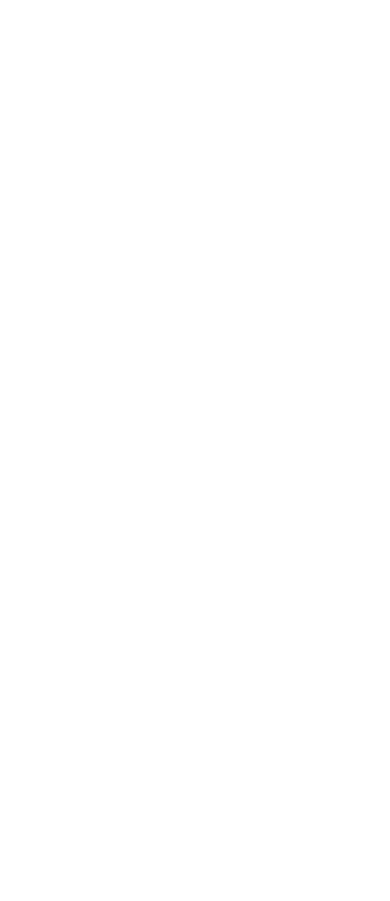
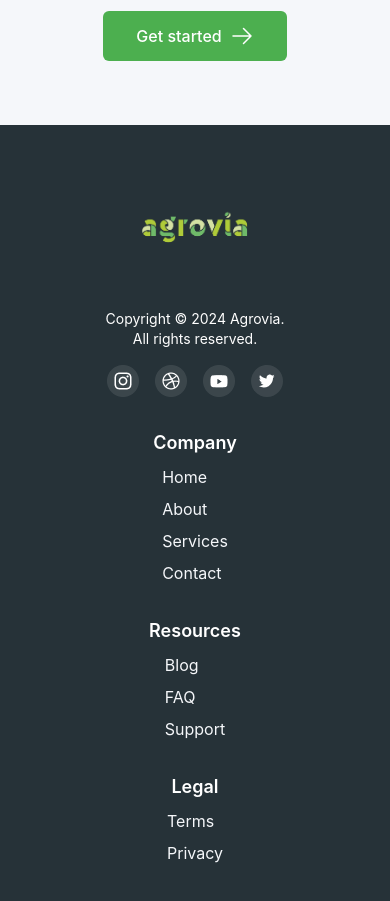
Before and after one commit to zestones/react-landing-page-template, a React (Vite) app in the folder agrovia/: page / in a window 390 px wide. Shown: the part 4180-5081 px from the top of the page. Before the commit the page ends 4031 px from the top, so only its background shows below. Built offline with nearby package versions, Linux system fonts and the light colour scheme.

Commit message:
feat: responsive footer components

```diff
--- a/agrovia/src/App.jsx
+++ b/agrovia/src/App.jsx
@@ -30,8 +30,8 @@ function App() {
         title="How to design your site footer like <br />we did"
         description="Donec a eros justo. Fusce egestas tristique ultrices. Nam tempor, augue nec tincidunt molestie, massa nunc varius arcu, at scelerisque elit erat a magna. Donec quis erat at libero ultrices mollis. In hac habitasse platea dictumst. Vivamus vehicula leo dui, at porta nisi facilisis finibus. In euismod augue vitae nisi ultricies, non aliquet urna tincidunt. Integer in nisi eget nulla commodo faucibus efficitur quis massa. Praesent felis est, finibus et nisi ac, hendrerit venenatis libero. Donec consectetur faucibus ipsum id gravida."
       />
-      {/* <Banner />
-      <Footer /> */}
+      <Banner />
+      <Footer />
     </>
   )
 }
--- a/agrovia/src/components/Footer/Footer.jsx
+++ b/agrovia/src/components/Footer/Footer.jsx
@@ -1,56 +1,59 @@
-
-import Logo from '../../assets/logo.png'
-
-import InstagramIcon from '../../assets/instagram-icon.png'
-import WebsiteIcon from '../../assets/website-icon.png'
-import YoutubeIcon from '../../assets/youtube-icon.png'
-import TwitterIcon from '../../assets/twitter-icon.svg'
+import Logo from '../../assets/logo.png';
+import InstagramIcon from '../../assets/instagram-icon.png';
+import WebsiteIcon from '../../assets/website-icon.png';
+import YoutubeIcon from '../../assets/youtube-icon.png';
+import TwitterIcon from '../../assets/twitter-icon.svg';
 
 function Footer() {
-
     return (
-        <footer className="bg-neutral-black text-white" id='footer'>
-            <div className="container mx-auto flex flex-row justify-center items-center px-4 py-10 w-full">
-                <div className="flex flex-col space-y-4 w-1/4">
-                    <img src={Logo} alt="Agrovia" className="w-32 h-auto" />
-                    <p>Copyright &copy; 2024 Agrovia. <br /> All rights reserved.</p>
-                    <div className="flex space-x-2 mt-8">
-                        <img src={InstagramIcon} alt="Instagram" className="w-8" />
-                        <img src={WebsiteIcon} alt="Website" className="w-8" />
-                        <img src={YoutubeIcon} alt="Youtube" className="w-8" />
-                        <img src={TwitterIcon} alt="Twitter" className="w-8" />
+        <footer className="bg-neutral-black text-white py-10" id='footer'>
+            <div className="container mx-auto px-4">
+                <div className="flex flex-col items-center md:flex-row md:justify-between">
+                    <div className="flex flex-col items-center md:items-start mb-8 md:mb-0 text-center md:text-left w-full md:w-1/3">
+                        <img src={Logo} alt="Agrovia" className="w-32 h-auto mb-4" />
+                        <p className="text-sm md:text-base mb-4">
+                            Copyright &copy; 2024 Agrovia. <br /> All rights reserved.
+                        </p>
+                        <div className="flex space-x-4 justify-center md:justify-start">
+                            <img src={InstagramIcon} alt="Instagram" className="w-8 h-8" />
+                            <img src={WebsiteIcon} alt="Website" className="w-8 h-8" />
+                            <img src={YoutubeIcon} alt="Youtube" className="w-8 h-8" />
+                            <img src={TwitterIcon} alt="Twitter" className="w-8 h-8" />
                         </div>
                     </div>
-                <div className="flex space-x-4 w-3/4 justify-center">
-                    <div className="flex flex-col w-1/4 items-start">
-                        <h3 className="text-lg font-semibold">Company</h3>
-                        <ul className="mt-2 space-y-2">
-                            <li className="text-neutral-silver">Home</li>
-                            <li className="text-neutral-silver">About</li>
-                            <li className="text-neutral-silver">Services</li>
-                            <li className="text-neutral-silver">Contact</li>
+
+                    <div className="flex flex-col md:flex-row md:space-x-8 w-full md:w-2/3">
+                        <div className="flex flex-col items-center mb-8 md:mb-0 w-full md:w-1/4">
+                            <h3 className="text-lg font-semibold mb-2">Company</h3>
+                            <ul className="space-y-2">
+                                <li className="text-neutral-silver hover:text-primary-primary transition">Home</li>
+                                <li className="text-neutral-silver hover:text-primary-primary transition">About</li>
+                                <li className="text-neutral-silver hover:text-primary-primary transition">Services</li>
+                                <li className="text-neutral-silver hover:text-primary-primary transition">Contact</li>
                             </ul>
                         </div>
-                    <div className="flex flex-col w-1/4 items-start">
-                        <h3 className="text-lg font-semibold">Resources</h3>
-                        <ul className="mt-2 space-y-2">
-                            <li className="text-neutral-silver">Blog</li>
-                            <li className="text-neutral-silver">FAQ</li>
-                            <li className="text-neutral-silver">Support</li>
+
+                        <div className="flex flex-col items-center mb-8 md:mb-0 w-full md:w-1/4">
+                            <h3 className="text-lg font-semibold mb-2">Resources</h3>
+                            <ul className="space-y-2">
+                                <li className="text-neutral-silver hover:text-primary-primary transition">Blog</li>
+                                <li className="text-neutral-silver hover:text-primary-primary transition">FAQ</li>
+                                <li className="text-neutral-silver hover:text-primary-primary transition">Support</li>
                             </ul>
                         </div>
-                    <div className="flex flex-col w-1/4 items-start">
-                        <h3 className="text-lg font-semibold">Legal</h3>
-                        <ul className="mt-2 space-y-2">
-                            <li className="text-neutral-silver">Terms</li>
-                            <li className="text-neutral-silver">Privacy</li>
+
+                        <div className="flex flex-col items-center w-full md:w-1/4">
+                            <h3 className="text-lg font-semibold mb-2">Legal</h3>
+                            <ul className="space-y-2">
+                                <li className="text-neutral-silver hover:text-primary-primary transition">Terms</li>
+                                <li className="text-neutral-silver hover:text-primary-primary transition">Privacy</li>
                             </ul>
                         </div>
                     </div>
-
-            </div >
-        </footer >
-    )
+                </div>
+            </div>
+        </footer>
+    );
 }
 
-export default Footer
+export default Footer;
```
Lines whose indentation alone changed are shown as unchanged.
